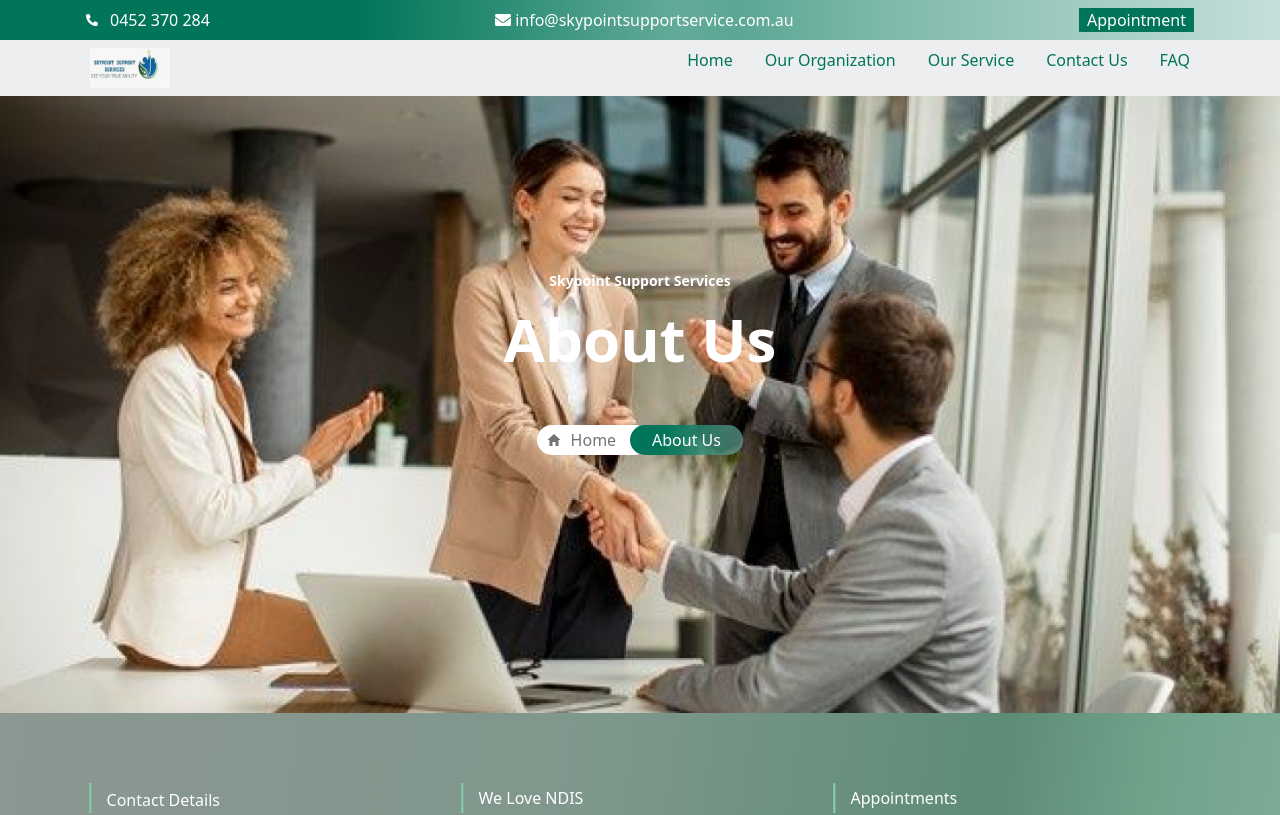
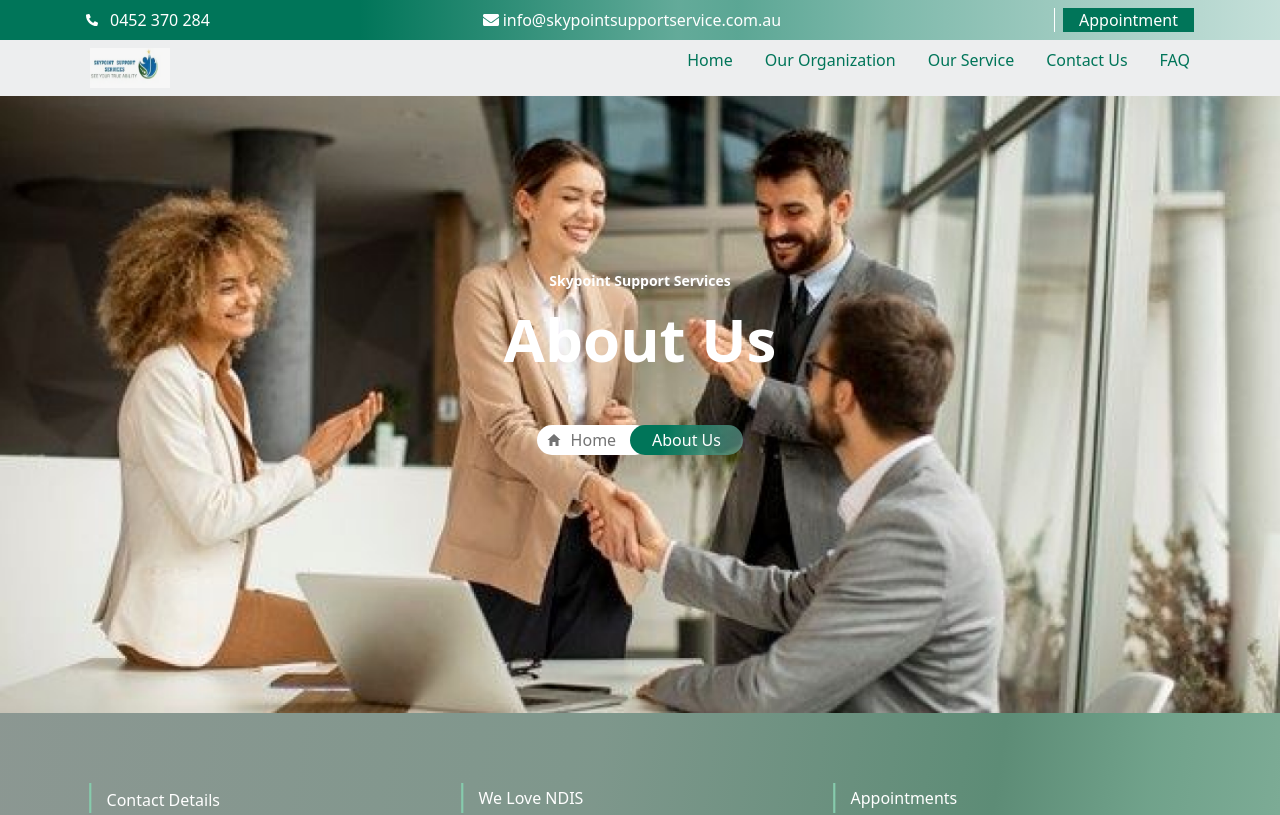
Before and after one commit to chifum/skypoint, a React (Create React App) app: page /Organisation in a window 1280 px wide. Shown: the top 815 px of the page. Built offline with nearby package versions, Linux system fonts and the light colour scheme.

Commit message:
update to navBar

```diff
--- a/src/components/header/Nav.js
+++ b/src/components/header/Nav.js
@@ -18,8 +18,9 @@ const Nav = () => {
             </div>
           </div>
           <div className="grow shrink flex justify-end text-white">
+            <span className="border-r-[1px] mr-2"></span>
             <a
-              className="bg-[#007559] no-underline text-white pl-2 pr-2"
+              className="bg-[#007559] no-underline  text-white pl-4 pr-4"
               href="/"
             >
               Appointment
```
